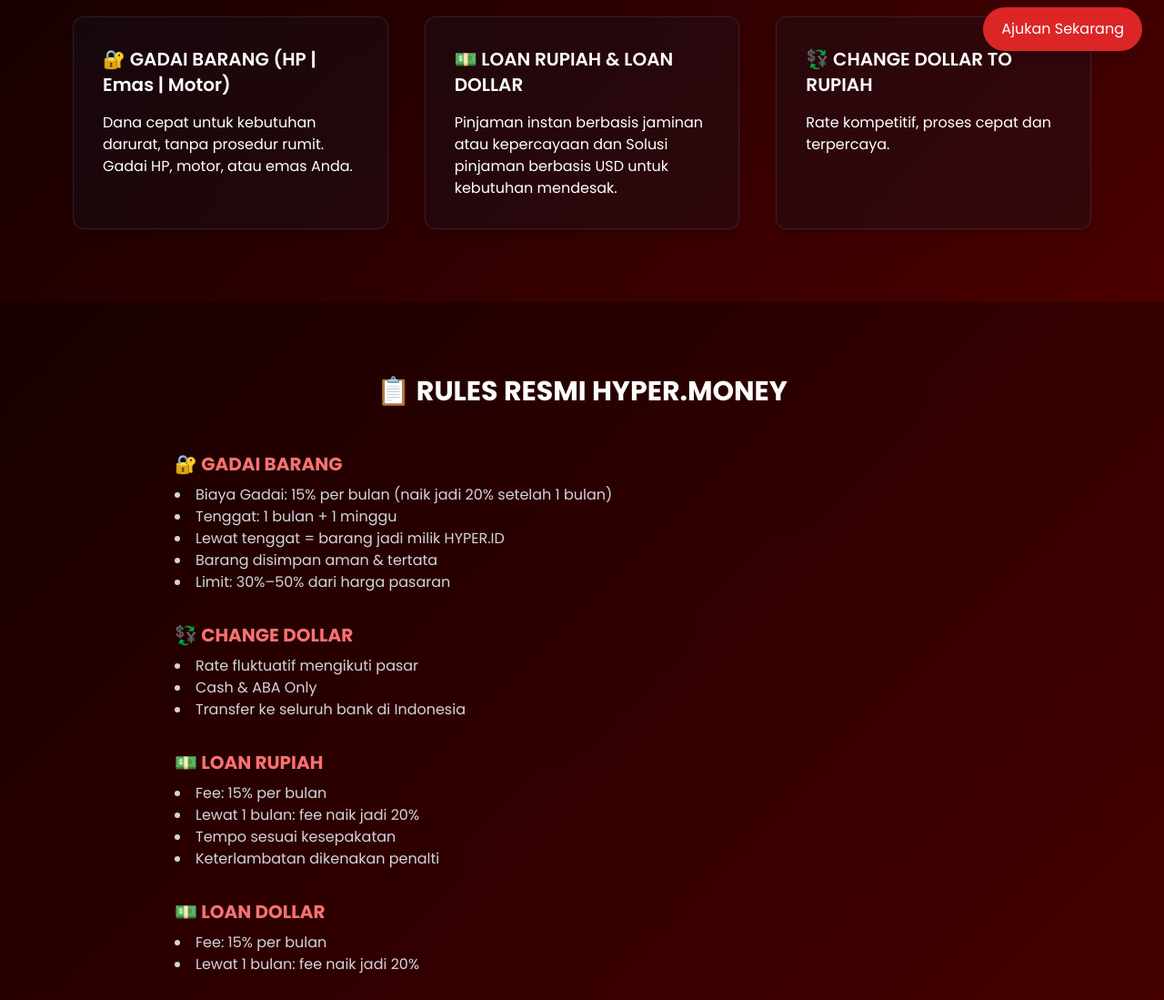
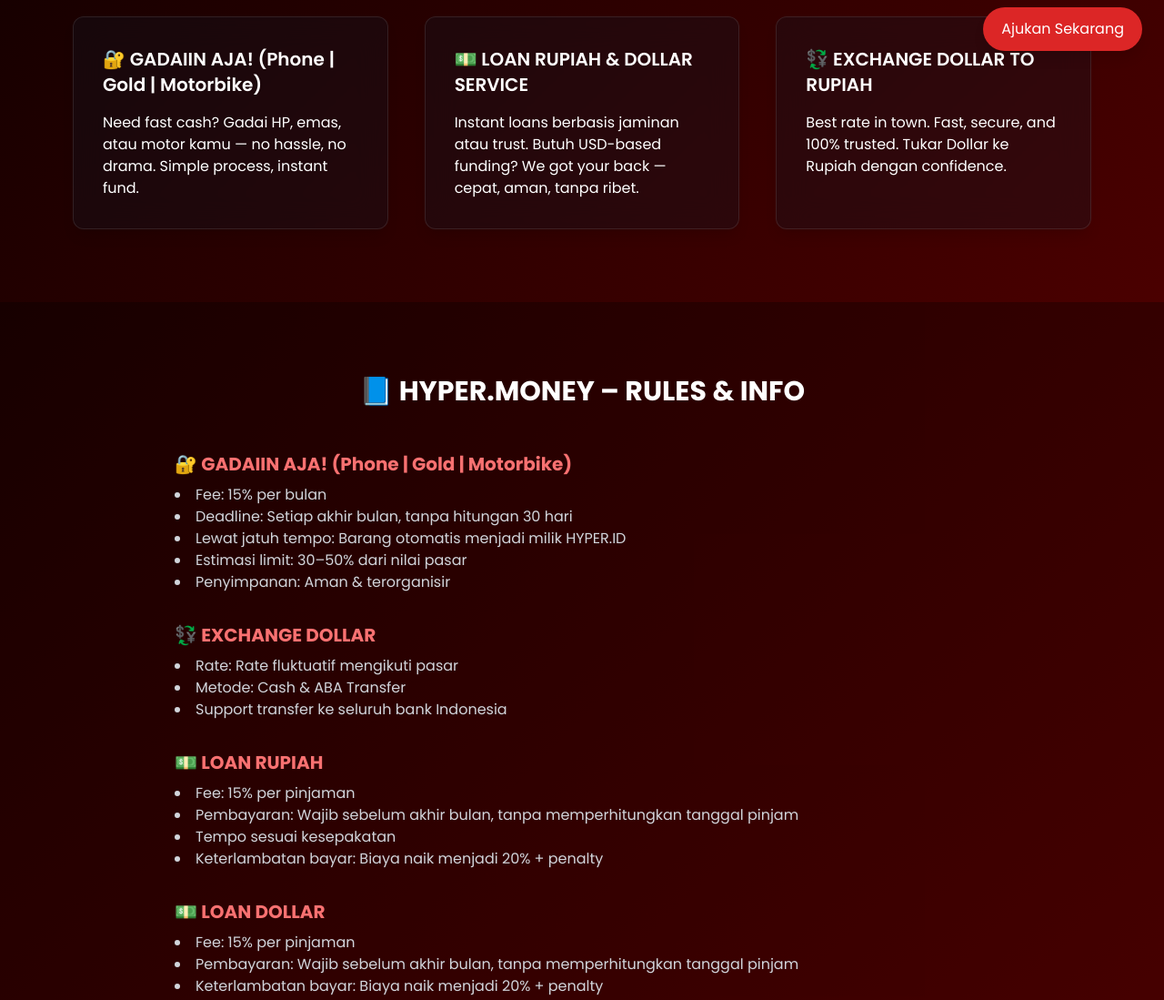
Before and after one commit to hyperid88/hyperid, a plain HTML site: page index.html in a window 1280 px wide. Shown: the part 720-1819 px from the top of the page at 91% size. Drawn offline with nearby package versions, Linux system fonts and the light colour scheme.

Commit message:
Update index.html

```diff
--- a/index.html
+++ b/index.html
@@ -76,54 +76,55 @@
   <h2 class="text-3xl font-bold text-center mb-12">Layanan Kami</h2>
   <div class="grid gap-10 md:grid-cols-3">
     <div class="bg-gray-900 bg-opacity-30 backdrop-blur-lg border border-white/10 p-8 rounded-xl shadow-lg hover:scale-105 transition-transform duration-300 ease-in-out">
-      <h3 class="text-xl font-semibold mb-4">🔐 GADAI BARANG (HP | Emas | Motor)</h3>
-      <p>Dana cepat untuk kebutuhan darurat, tanpa prosedur rumit. Gadai HP, motor, atau emas Anda.</p>
+      <h3 class="text-xl font-semibold mb-4">🔐 GADAIIN AJA! (Phone | Gold | Motorbike)</h3>
+      <p>Need fast cash? Gadai HP, emas, atau motor kamu — no hassle, no drama. Simple process, instant fund.</p>
     </div>
     <div class="bg-gray-900 bg-opacity-30 backdrop-blur-lg border border-white/10 p-8 rounded-xl shadow-lg hover:scale-105 transition-transform duration-300 ease-in-out">
-      <h3 class="text-xl font-semibold mb-4">💵 LOAN RUPIAH & LOAN DOLLAR</h3>
-      <p>Pinjaman instan berbasis jaminan atau kepercayaan dan Solusi pinjaman berbasis USD untuk kebutuhan mendesak.</p>
+      <h3 class="text-xl font-semibold mb-4">💵 LOAN RUPIAH & DOLLAR SERVICE</h3>
+      <p>Instant loans berbasis jaminan atau trust. Butuh USD-based funding? We got your back — cepat, aman, tanpa ribet.</p>
     </div>
     <div class="bg-gray-900 bg-opacity-30 backdrop-blur-lg border border-white/10 p-8 rounded-xl shadow-lg hover:scale-105 transition-transform duration-300 ease-in-out">
-      <h3 class="text-xl font-semibold mb-4">💱 CHANGE DOLLAR TO RUPIAH</h3>
-      <p>Rate kompetitif, proses cepat dan terpercaya.</p>
+      <h3 class="text-xl font-semibold mb-4">💱 EXCHANGE DOLLAR TO RUPIAH</h3>
+      <p>Best rate in town. Fast, secure, and 100% trusted. Tukar Dollar ke Rupiah dengan confidence.</p>
     </div>
 </section>
 
 <section class="bg-black bg-opacity-30 py-20 px-8 md:px-20" data-aos="fade-up">
-  <h2 class="text-3xl font-bold text-center mb-12">📋 RULES RESMI HYPER.MONEY</h2>
+  <h2 class="text-3xl font-bold text-center mb-12">📘 HYPER.MONEY – RULES & INFO</h2>
   <div class="max-w-4xl mx-auto space-y-8">
     <div>
-      <h3 class="text-xl font-bold text-red-400 mb-2">🔐 GADAI BARANG</h3>
+      <h3 class="text-xl font-bold text-red-400 mb-2">🔐 GADAIIN AJA! (Phone | Gold | Motorbike)</h3>
       <ul class="list-disc list-inside text-gray-300">
-        <li>Biaya Gadai: 15% per bulan (naik jadi 20% setelah 1 bulan)</li>
-        <li>Tenggat: 1 bulan + 1 minggu</li>
-        <li>Lewat tenggat = barang jadi milik HYPER.ID</li>
-        <li>Barang disimpan aman & tertata</li>
-        <li>Limit: 30%–50% dari harga pasaran</li>
+        <li>Fee: 15% per bulan</li>
+        <li>Deadline: Setiap akhir bulan, tanpa hitungan 30 hari</li>
+        <li>Lewat jatuh tempo: Barang otomatis menjadi milik HYPER.ID</li>
+        <li>Estimasi limit: 30–50% dari nilai pasar</li>
+        <li>Penyimpanan: Aman & terorganisir</li>
       </ul>
     </div>
     <div>
-      <h3 class="text-xl font-bold text-red-400 mb-2">💱 CHANGE DOLLAR</h3>
+      <h3 class="text-xl font-bold text-red-400 mb-2">💱 EXCHANGE DOLLAR</h3>
       <ul class="list-disc list-inside text-gray-300">
-        <li>Rate fluktuatif mengikuti pasar</li>
-        <li>Cash & ABA Only</li>
-        <li>Transfer ke seluruh bank di Indonesia</li>
+        <li>Rate: Rate fluktuatif mengikuti pasar</li>
+        <li>Metode: Cash & ABA Transfer</li>
+        <li>Support transfer ke seluruh bank Indonesia</li>
       </ul>
     </div>
     <div>
       <h3 class="text-xl font-bold text-red-400 mb-2">💵 LOAN RUPIAH</h3>
       <ul class="list-disc list-inside text-gray-300">
-        <li>Fee: 15% per bulan</li>
-        <li>Lewat 1 bulan: fee naik jadi 20%</li>
+        <li>Fee: 15% per pinjaman</li>
+        <li>Pembayaran: Wajib sebelum akhir bulan, tanpa memperhitungkan tanggal pinjam</li>
         <li>Tempo sesuai kesepakatan</li>
-        <li>Keterlambatan dikenakan penalti</li>
+        <li>Keterlambatan bayar: Biaya naik menjadi 20% + penalty</li>
       </ul>
     </div>
     <div>
       <h3 class="text-xl font-bold text-red-400 mb-2">💵 LOAN DOLLAR</h3>
       <ul class="list-disc list-inside text-gray-300">
-        <li>Fee: 15% per bulan</li>
-        <li>Lewat 1 bulan: fee naik jadi 20%</li>
+        <li>Fee: 15% per pinjaman</li>
+        <li>Pembayaran: Wajib sebelum akhir bulan, tanpa memperhitungkan tanggal pinjam</li>
+<li>Keterlambatan bayar: Biaya naik menjadi 20% + penalty</li>
       </ul>
     </div>
   </div>
```
